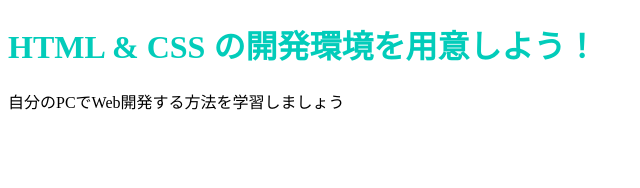
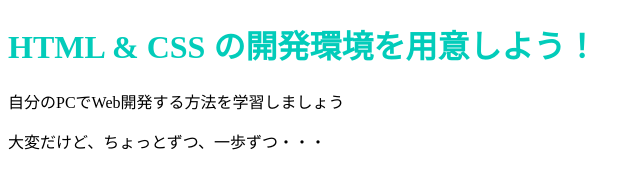
Before and after one commit to y-training-927/github.io, a plain HTML site: page index.html in a window 1280 px wide. Shown: the whole page, without its empty margins (0-640 px from the left). Drawn offline with Linux system fonts and the light colour scheme.

Commit message:
Update index.html

```diff
--- a/index.html
+++ b/index.html
@@ -8,5 +8,6 @@
   <body>
     <h1 class="title">HTML & CSS の開発環境を用意しよう！</h1>
     <p>自分のPCでWeb開発する方法を学習しましょう</p>
+    <p>大変だけど、ちょっとずつ、一歩ずつ・・・</p>
   </body>
 </html>
```
